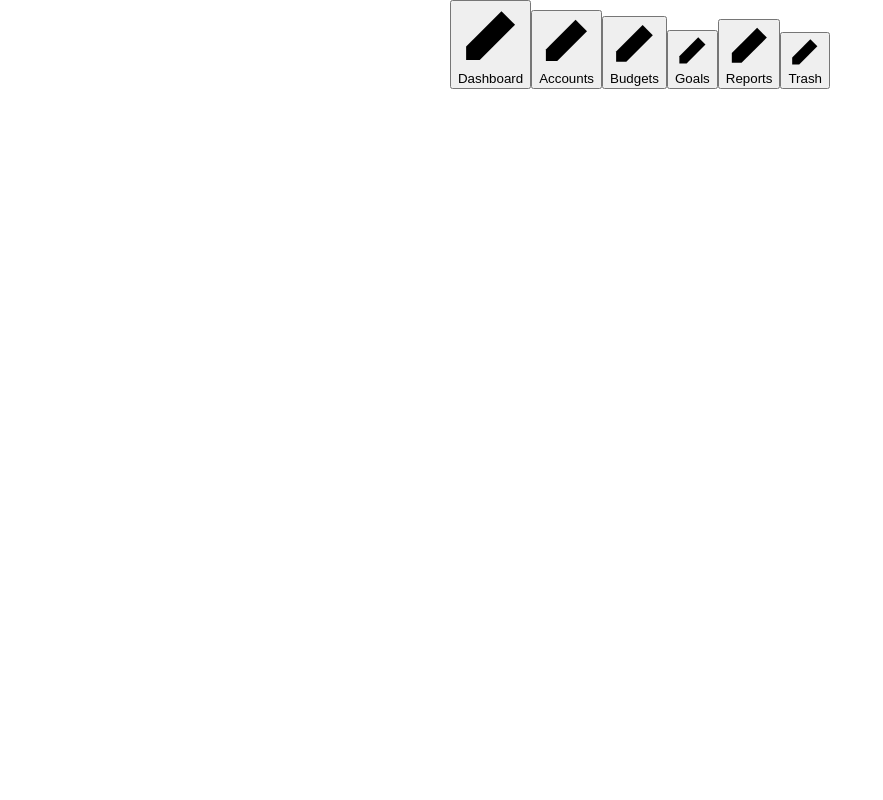
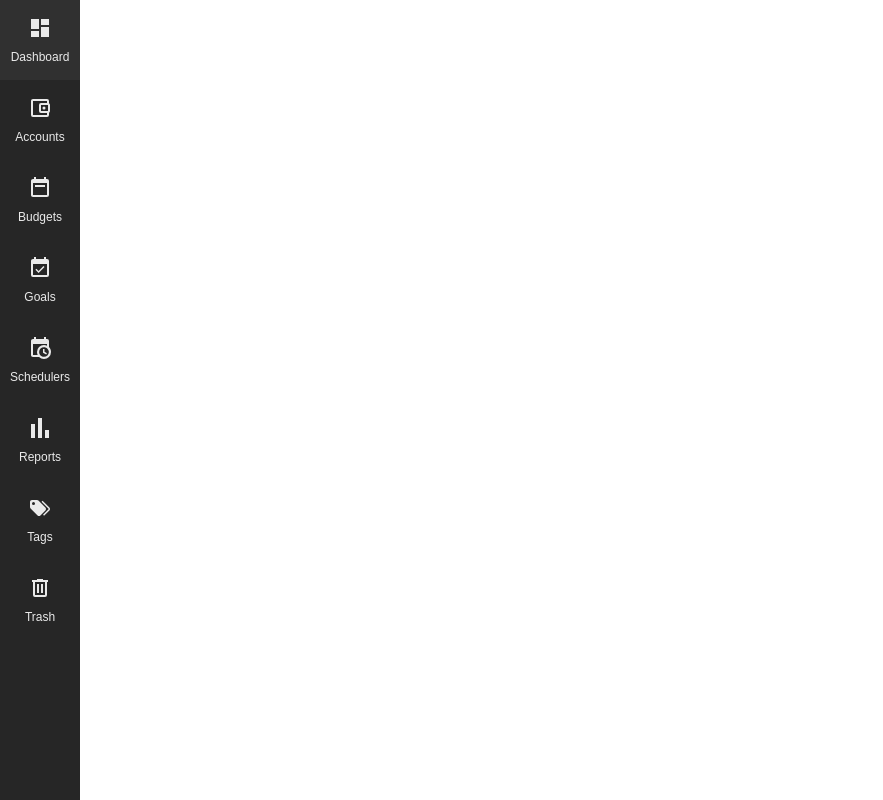
Before and after one commit to sergeylenkov/ClerkWeb, a React (Create React App) app in the folder client/: page / in a window 1280 px wide. Shown: the whole page, without its empty margins (0-883 px from the left). Built offline with nearby package versions, Linux system fonts and the light colour scheme.

Commit message:
Added main menu

```diff
--- a/client/src/App.js
+++ b/client/src/App.js
@@ -1,6 +1,6 @@
 import React from 'react';
 import './App.css';
-import { Menu } from './components/Menu.js';
+import { Menu } from './components/Menu/Menu.js';
 
 export default class App extends React.Component {
   render() {
--- a/client/src/components/Icon.js
+++ b/client/src/components/Icon.js
@@ -1,22 +1,9 @@
 import React from 'react';
 
 export class Icon extends React.Component {
-    constructor(props) {
-        super(props);
-
-        this.icons = {
-            'test': {
-                viewBox: '0 0 24 24',
-                path: <polygon points="16 3 21 8 8 21 3 21 3 16 16 3" stroke-linecap="round" stroke-linejoin="round" stroke-width="2"/>
-            }
-        }
-    }
-
     render() {
-        const icon = this.icons[this.props.name];
-
         return (
-            <svg viewBox={icon.viewBox}>{icon.path}</svg>
+            <svg viewBox={this.props.svg.viewBox}>{this.props.svg.path}</svg>
         );
     }
 }
--- a/client/src/components/Menu.js
+++ /dev/null
@@ -1,29 +0,0 @@
-import React from 'react';
-import { MenuButton } from './MenuButton.js';
-
-export class Menu extends React.Component {
-    constructor(props) {
-        super(props);
-
-        this.state = {
-            items: [
-                { icon: 'test', title: 'Dashboard', selected: false },
-                { icon: 'test', title: 'Accounts', selected: false },
-                { icon: 'test', title: 'Budgets', selected: false },
-                { icon: 'test', title: 'Goals', selected: false },
-                { icon: 'test', title: 'Reports', selected: false },
-                { icon: 'test', title: 'Trash', selected: false }
-            ]
-        };
-    }
-
-    render() {
-        return (
-            <div className="menu">
-                {this.state.items.map((item, i) => {
-                    return (<MenuButton key={i} icon={item.icon} title={item.title} />)
-                })}
-            </div>
-        );
-    }
-}
--- /dev/null
+++ b/client/src/components/Menu/Menu.js
@@ -0,0 +1,39 @@
+import React from 'react';
+import { MenuButton } from './MenuButton.js';
+import { MenuIcons } from './MenuIcons.js';
+
+export class Menu extends React.Component {
+    constructor(props) {
+        super(props);
+
+        this.state = {
+            items: [
+                { icon: MenuIcons.dashboard, title: 'Dashboard', selected: false },
+                { icon: MenuIcons.accounts, title: 'Accounts', selected: false },
+                { icon: MenuIcons.budgets, title: 'Budgets', selected: false },
+                { icon: MenuIcons.goals, title: 'Goals', selected: false },
+                { icon: MenuIcons.schedulers, title: 'Schedulers', selected: false },
+                { icon: MenuIcons.reports, title: 'Reports', selected: false },
+                { icon: MenuIcons.tags, title: 'Tags', selected: false },
+                { icon: MenuIcons.trash, title: 'Trash', selected: false }
+            ],
+            activeItem: 0
+        };
+    }
+
+    handleClick(i) {
+        this.setState({activeItem: i});
+    }
+
+    render() {
+        return (
+            <div className="menu">
+                {this.state.items.map((item, i) => {
+                    const active = (i === this.state.activeItem);
+
+                    return (<MenuButton key={i} icon={item.icon} title={item.title} isActive={active} onClick={() => this.handleClick(i)} />)
+                })}
+            </div>
+        );
+    }
+}
--- /dev/null
+++ b/client/src/components/Menu/MenuButton.js
@@ -0,0 +1,19 @@
+import React from 'react';
+import { Icon } from '../Icon.js';
+
+export class MenuButton extends React.Component {
+    render() {
+        let className = 'menu-button';
+
+        if (this.props.isActive) {
+            className += ' menu-button-active';
+        }
+
+        return (
+            <button className={className} onClick={() => this.props.onClick()}>
+                <div className="menu-button-icon"><Icon svg={this.props.icon}/></div>
+                <div className="menu-button-label">{this.props.title}</div>
+            </button>
+        );
+    }
+}
--- /dev/null
+++ b/client/src/components/Menu/MenuIcons.js
@@ -0,0 +1,36 @@
+import React from 'react';
+
+export const MenuIcons = {
+    dashboard: {
+        viewBox: '0 0 24 24',
+        path: <path d="M3 13h8V3H3v10zm0 8h8v-6H3v6zm10 0h8V11h-8v10zm0-18v6h8V3h-8z"/>
+    },
+    accounts: {
+        viewBox: '0 0 24 24',
+        path: <path d="M5,3C3.89,3 3,3.9 3,5V19A2,2 0 0,0 5,21H19A2,2 0 0,0 21,19V16.72C21.59,16.37 22,15.74 22,15V9C22,8.26 21.59,7.63 21,7.28V5A2,2 0 0,0 19,3H5M5,5H19V7H13A2,2 0 0,0 11,9V15A2,2 0 0,0 13,17H19V19H5V5M13,9H20V15H13V9M16,10.5A1.5,1.5 0 0,0 14.5,12A1.5,1.5 0 0,0 16,13.5A1.5,1.5 0 0,0 17.5,12A1.5,1.5 0 0,0 16,10.5Z" />
+    },
+    budgets: {
+        viewBox: '0 0 24 24',
+        path: <path d="M6,1H8V3H16V1H18V3H19A2,2 0 0,1 21,5V19A2,2 0 0,1 19,21H5C3.89,21 3,20.1 3,19V5C3,3.89 3.89,3 5,3H6V1M5,7V19H19V7H5M7,9H17V11H7V9Z" />
+    },
+    goals: {
+        viewBox: '0 0 24 24',
+        path: <path d="M19,19H5V8H19M19,3H18V1H16V3H8V1H6V3H5C3.89,3 3,3.9 3,5V19A2,2 0 0,0 5,21H19A2,2 0 0,0 21,19V5A2,2 0 0,0 19,3M16.53,11.06L15.47,10L10.59,14.88L8.47,12.76L7.41,13.82L10.59,17L16.53,11.06Z" />
+    },
+    schedulers: {
+        viewBox: '0 0 24 24',
+        path: <path d="M15,13H16.5V15.82L18.94,17.23L18.19,18.53L15,16.69V13M19,8H5V19H9.67C9.24,18.09 9,17.07 9,16A7,7 0 0,1 16,9C17.07,9 18.09,9.24 19,9.67V8M5,21C3.89,21 3,20.1 3,19V5C3,3.89 3.89,3 5,3H6V1H8V3H16V1H18V3H19A2,2 0 0,1 21,5V11.1C22.24,12.36 23,14.09 23,16A7,7 0 0,1 16,23C14.09,23 12.36,22.24 11.1,21H5M16,11.15A4.85,4.85 0 0,0 11.15,16C11.15,18.68 13.32,20.85 16,20.85A4.85,4.85 0 0,0 20.85,16C20.85,13.32 18.68,11.15 16,11.15Z" />
+    },
+    reports: {
+        viewBox: '0 0 24 24',
+        path: <path d="M3,22V8H7V22H3M10,22V2H14V22H10M17,22V14H21V22H17Z" />
+    },
+    tags: {
+        viewBox: '0 0 24 24',
+        path: <path d="M5.5,9A1.5,1.5 0 0,0 7,7.5A1.5,1.5 0 0,0 5.5,6A1.5,1.5 0 0,0 4,7.5A1.5,1.5 0 0,0 5.5,9M17.41,11.58C17.77,11.94 18,12.44 18,13C18,13.55 17.78,14.05 17.41,14.41L12.41,19.41C12.05,19.77 11.55,20 11,20C10.45,20 9.95,19.78 9.58,19.41L2.59,12.42C2.22,12.05 2,11.55 2,11V6C2,4.89 2.89,4 4,4H9C9.55,4 10.05,4.22 10.41,4.58L17.41,11.58M13.54,5.71L14.54,4.71L21.41,11.58C21.78,11.94 22,12.45 22,13C22,13.55 21.78,14.05 21.42,14.41L16.04,19.79L15.04,18.79L20.75,13L13.54,5.71Z" />
+    },
+    trash: {
+        viewBox: '0 0 24 24',
+        path: <path d="M9,3V4H4V6H5V19A2,2 0 0,0 7,21H17A2,2 0 0,0 19,19V6H20V4H15V3H9M7,6H17V19H7V6M9,8V17H11V8H9M13,8V17H15V8H13Z" />
+    }
+}
--- a/client/src/components/MenuButton.js
+++ /dev/null
@@ -1,13 +0,0 @@
-import React from 'react';
-import { Icon } from './Icon.js';
-
-export class MenuButton extends React.Component {
-    render() {
-        return (
-            <button className="menuButton">
-                <div className="menuButtonIcon"><Icon name={this.props.icon}/></div>
-                <div className="menuButtonLabel">{this.props.title}</div>
-            </button>
-        );
-    }
-}
--- a/client/src/index.css
+++ b/client/src/index.css
@@ -4,11 +4,46 @@ body {
   font-family: -apple-system, BlinkMacSystemFont, "Segoe UI", "Roboto", "Oxygen",
     "Ubuntu", "Cantarell", "Fira Sans", "Droid Sans", "Helvetica Neue",
     sans-serif;
-  -webkit-font-smoothing: antialiased;
-  -moz-osx-font-smoothing: grayscale;
 }
 
-code {
-  font-family: source-code-pro, Menlo, Monaco, Consolas, "Courier New",
-    monospace;
+.menu {
+  position: absolute;
+  top: 0;
+  left: 0;
+  bottom: 0;
+  width: 80px;
+  background-color: #262626;
 }
+
+.menu-button {
+  width: 80px;
+  height: 80px;
+  padding: 0;
+  margin: 0;
+  background: none;
+  border: none;
+  display: flex;
+  flex-direction: column;
+  align-items: center;
+}
+
+.menu-button:focus {
+  outline:0;
+}
+
+.menu-button-active {
+  background-color: #303030;
+}
+
+.menu-button-icon {
+  margin: auto auto 10px auto;
+  width: 24px;
+  height: 24px;
+  fill: #eaeaea;
+}
+
+.menu-button-label {
+  margin: 0 auto auto auto;
+  font-size: 12px;
+  color: #eaeaea;
+}
```
